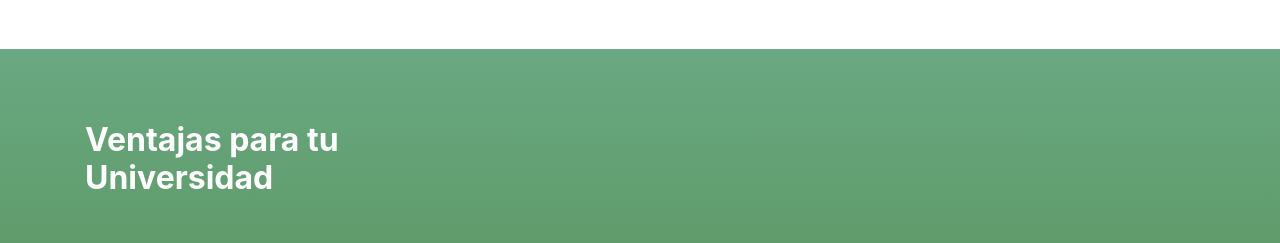
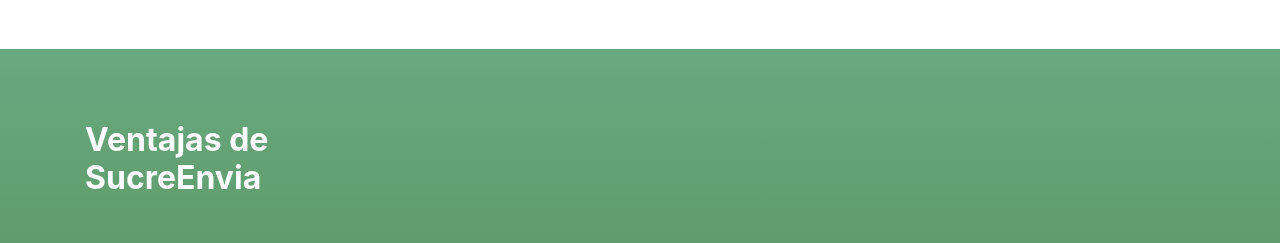
Before and after one commit to rogerex007/landingPage, a plain HTML site: page index.html in a window 1280 px wide. Shown: the part 1963-2206 px from the top of the page. Drawn offline with nearby package versions, Linux system fonts and the light colour scheme.

Commit message:
Text correct

```diff
--- a/index.html
+++ b/index.html
@@ -187,7 +187,7 @@
     <section id="beneficios" class="my-5">
         <div class="container">
             <br>
-            <h2 class="h1-responsive font-weight-bold  my-5">Ventajas para tu <br> Universidad</h2>
+            <h2 class="h1-responsive font-weight-bold  my-5">Ventajas de <br> SucreEnvia</h2>
             <!-- Grid row -->
             <div class="row">
                 <!-- Grid column -->
```
